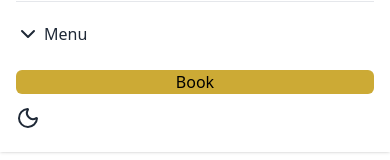
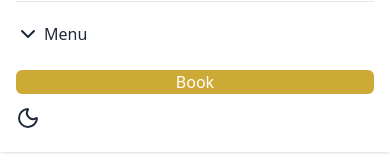
Before and after one commit to dopi95/ArtisanBlend-Restaurant-App, a React (Vite) app: page / in a window 390 px wide. Both pictures are taken after a click on the button 362 px from the left and 32 px from the top of the page. Shown: the part 262-422 px from the top of the page. Built offline with nearby package versions, Linux system fonts and the light colour scheme.

Commit message:
Added menu close on mobile Book button click for better UX

```diff
--- a/src/components/Header.jsx
+++ b/src/components/Header.jsx
@@ -96,7 +96,7 @@ export default function Header() {
           </Link>
 
           {/* Book Button */}
-          <Link to="book" smooth duration={500}>
+          <Link to="reservation" smooth duration={500}>
             <button
               className="px-4 py-2 rounded-md hover:opacity-90 transition"
               style={{ backgroundColor: '#CCAA35', color: '#fff' }}
@@ -168,11 +168,11 @@ export default function Header() {
             )}
           </div>
 
-          {/* Book */}
-          <Link to="book" smooth duration={500}>
+          <Link to="reservation" smooth duration={500}>
             <button
-              className="w-full mt-4 rounded-md"
-              style={{ backgroundColor: '#CCAA35', color: '#000' }}
+              className="w-full mt-4 rounded-md hover:opacity-90 transition"
+              style={{ backgroundColor: '#CCAA35', color: '#fff' }}
+              onClick={() => setMenuOpen(false)}
             >
               Book
             </button>
```
